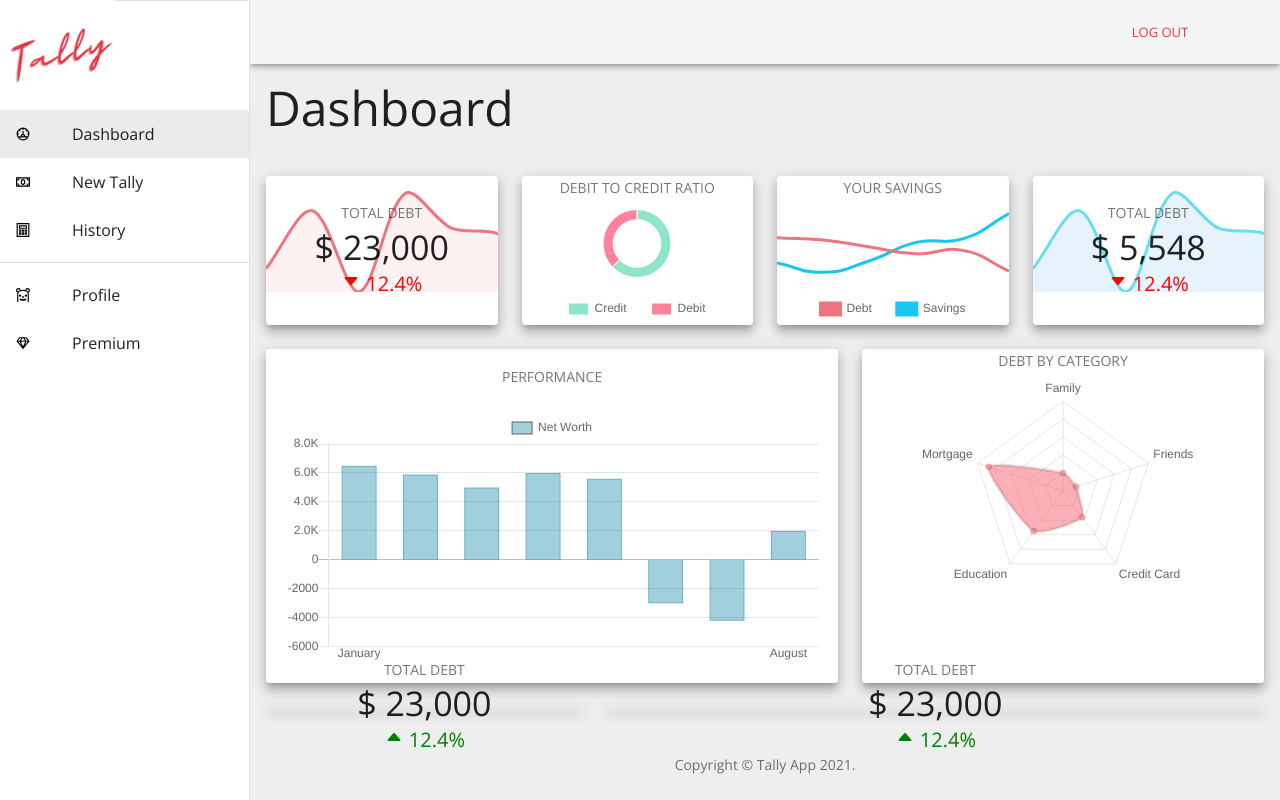
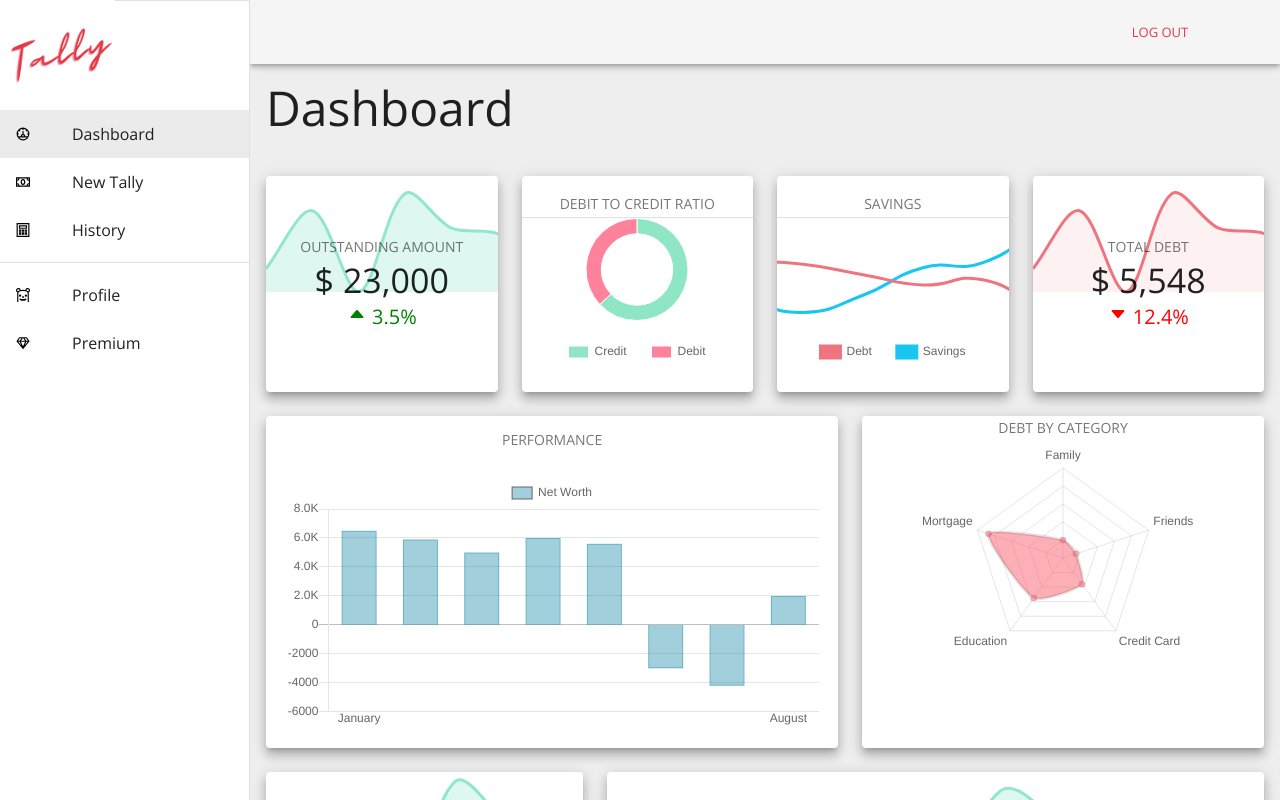
Before and after one commit to awalemandi/tally, a React (Create React App) app: page /home/dashboard in a window 1280 px wide. Shown: the top 800 px of the page. Built offline with nearby package versions, Linux system fonts and the light colour scheme.

Commit message:
converted doughnut and line statcard to flex

```diff
--- a/src/components/menu/dashboard/Dashboard.tsx
+++ b/src/components/menu/dashboard/Dashboard.tsx
@@ -20,8 +20,8 @@ const outstandingAmountData = {
 			label: 'Outstanding',
 			data: [34, 44, 30, 47, 41, 40, 34],
 			fill: true,
-			backgroundColor: 'rgb(171, 215, 245, 0.3)',
-			borderColor: 'rgb(107, 221, 236)',
+			backgroundColor: 'rgb(146, 230, 209, 0.3)',
+			borderColor: 'rgb(146, 230, 209)',
 		},
 	],
 };
@@ -104,11 +104,11 @@ const Dashboard = () => {
 			<Grid container item spacing={3}>
 				<Grid item lg={3} sm={6} xl={3} xs={12}>
 					<StatCard
-						name='total debt'
+						name='Outstanding Amount'
 						stat='23,000'
-						improved={false}
-						change={12.4}
-						chartData={totalDebtData}
+						improved={true}
+						change={3.5}
+						chartData={outstandingAmountData}
 						chartOptions={loadOptions}
 					/>
 				</Grid>
@@ -124,7 +124,7 @@ const Dashboard = () => {
 						stat='5,548'
 						improved={false}
 						change={12.4}
-						chartData={outstandingAmountData}
+						chartData={totalDebtData}
 						chartOptions={loadOptions}
 					/>
 				</Grid>
@@ -137,17 +137,21 @@ const Dashboard = () => {
 				<Grid item lg={4} md={6} xl={3} xs={12}>
 					<StatCard
 						name='total debt'
-						stat='23,000'
-						improved={true}
+						stat='5,548'
+						improved={false}
 						change={12.4}
+						chartData={outstandingAmountData}
+						chartOptions={loadOptions}
 					/>
 				</Grid>
 				<Grid item lg={8} md={12} xl={9} xs={12}>
 					<StatCard
 						name='total debt'
-						stat='23,000'
-						improved={true}
+						stat='5,548'
+						improved={false}
 						change={12.4}
+						chartData={outstandingAmountData}
+						chartOptions={loadOptions}
 					/>
 				</Grid>
 			</Grid>
--- a/src/components/menu/dashboard/DebitCreditRatio.tsx
+++ b/src/components/menu/dashboard/DebitCreditRatio.tsx
@@ -6,6 +6,7 @@ import {
 	Grid,
 	Typography,
 	makeStyles,
+	Divider,
 } from '@material-ui/core';
 import DoughnutChart from '../../common/DoughnutChart';
 import { Doughnut } from 'react-chartjs-2';
@@ -16,6 +17,13 @@ const useStyles = makeStyles(theme => ({
 		width: 'auto',
 		margin: 0,
 		padding: 0,
+		display: 'flex',
+		flexDirection: 'column',
+		justifyContent: 'space-between',
+		alignItems: 'center',
+	},
+	content: {
+		textAlign: 'center',
 	},
 }));
 
@@ -60,31 +68,12 @@ const DebitCreditRatio = () => {
 
 	return (
 		<Card className={clsx(classes.root)} raised={true}>
-			<CardContent style={{ margin: 0, padding: 0 }}>
-				<Grid
-					container
-					direction='column'
-					justify='center'
-					alignItems='center'
-					spacing={1}
-				>
-					<Grid item xs={12}>
-						<Typography color='textSecondary' gutterBottom variant='button'>
-							Debit to Credit Ratio
-						</Typography>
-					</Grid>
-					<Grid
-						container
-						direction='row'
-						justify='center'
-						alignItems='center'
-						item
-						xs={12}
-						style={{ height: '100%' }}
-					>
-						<DoughnutChart data={loadData} options={loadOptions} />
-					</Grid>
-				</Grid>
+			<CardContent className={classes.content}>
+				<Typography color='textSecondary' gutterBottom variant='button'>
+					Debit to Credit Ratio
+				</Typography>
+				<Divider variant='fullWidth'/>
+				<DoughnutChart data={loadData} options={loadOptions} />
 			</CardContent>
 		</Card>
 	);
--- a/src/components/menu/dashboard/Performace.tsx
+++ b/src/components/menu/dashboard/Performace.tsx
@@ -6,6 +6,7 @@ import {
 	Grid,
 	Typography,
 	makeStyles,
+	Divider,
 } from '@material-ui/core';
 import BarChart from '../../common/BarChart';
 
@@ -117,11 +118,12 @@ const Performance = () => {
 					alignItems='center'
 					spacing={1}
 				>
-					<Grid item>
+
 						<Typography color='textSecondary' gutterBottom variant='button'>
 							Performance
 						</Typography>
-					</Grid>
+
+					<Divider variant='fullWidth'/>
 					<Grid
 						container
 						direction='row'
--- a/src/components/menu/dashboard/Savings.tsx
+++ b/src/components/menu/dashboard/Savings.tsx
@@ -1,12 +1,12 @@
 import React from 'react';
 import clsx from 'clsx';
-import PropTypes from 'prop-types';
 import {
 	Card,
 	CardContent,
 	Grid,
 	Typography,
 	makeStyles,
+	Divider,
 } from '@material-ui/core';
 import LineChart from '../../common/LineChart';
 
@@ -14,8 +14,15 @@ const useStyles = makeStyles(theme => ({
 	root: {
 		height: '100%',
 		width: 'auto',
+		margin: 0,
 		padding: 0,
-		margin: 0,
+		display: 'flex',
+		flexDirection: 'column',
+		justifyContent: 'space-between',
+		alignItems: 'center',
+	},
+	content: {
+		textAlign: 'center',
 	},
 }));
 
@@ -90,30 +97,12 @@ const Savings = () => {
 
 	return (
 		<Card className={clsx(classes.root)} raised={true}>
-			<CardContent style={{ margin: 0, padding: 0 }}>
-				<Grid
-					container
-					direction='column'
-					justify='center'
-					alignItems='center'
-					spacing={1}
-				>
-					<Grid item>
-						<Typography color='textSecondary' gutterBottom variant='button'>
-							Your Savings
-						</Typography>
-					</Grid>
-					<Grid
-						container
-						direction='row'
-						justify='center'
-						alignItems='center'
-						item
-						xs={12}
-					>
-						<LineChart data={loadData} options={loadOptions} />
-					</Grid>
-				</Grid>
+			<CardContent className={classes.content}>
+				<Typography color='textSecondary' gutterBottom variant='button'>
+					Savings
+				</Typography>
+				<Divider variant='fullWidth' />
+				<LineChart data={loadData} options={loadOptions} />
 			</CardContent>
 		</Card>
 	);
```
Also changed, not shown: 1 other file (tests, documents, lock files or other folders).
